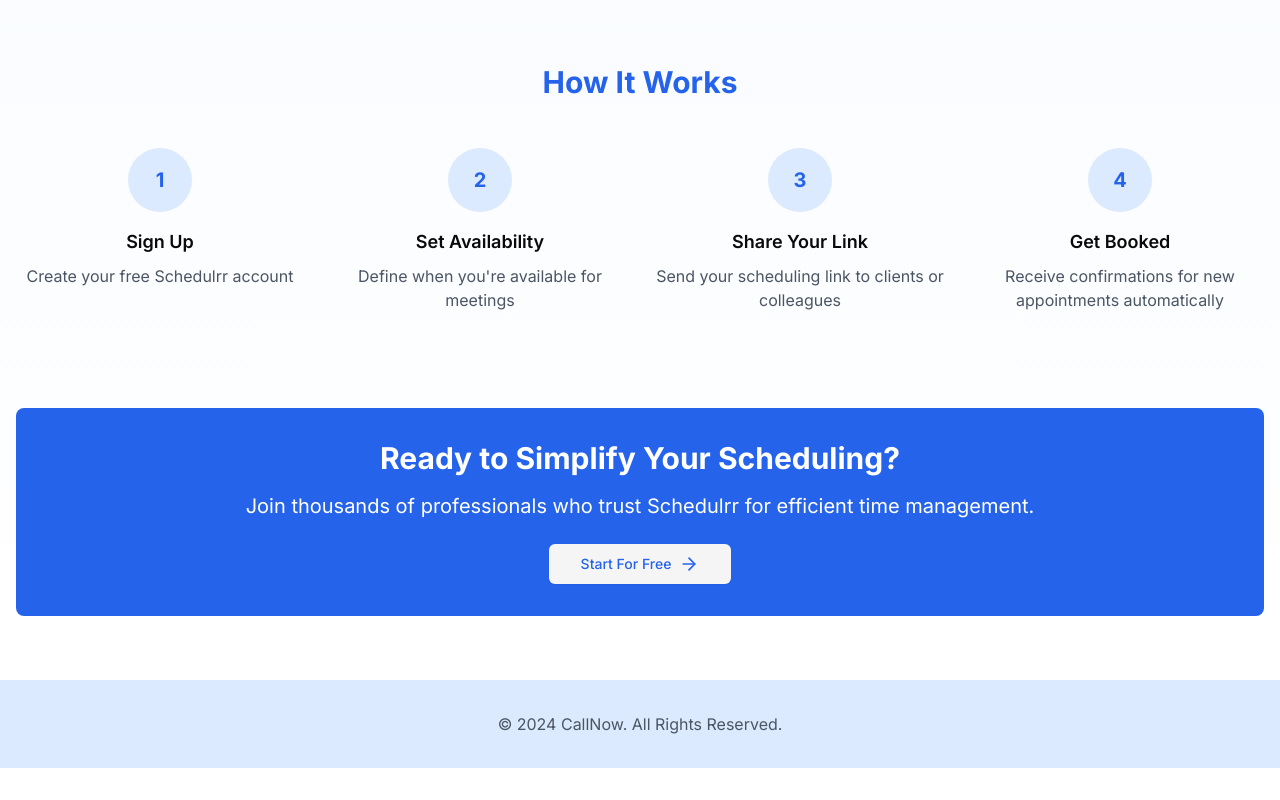
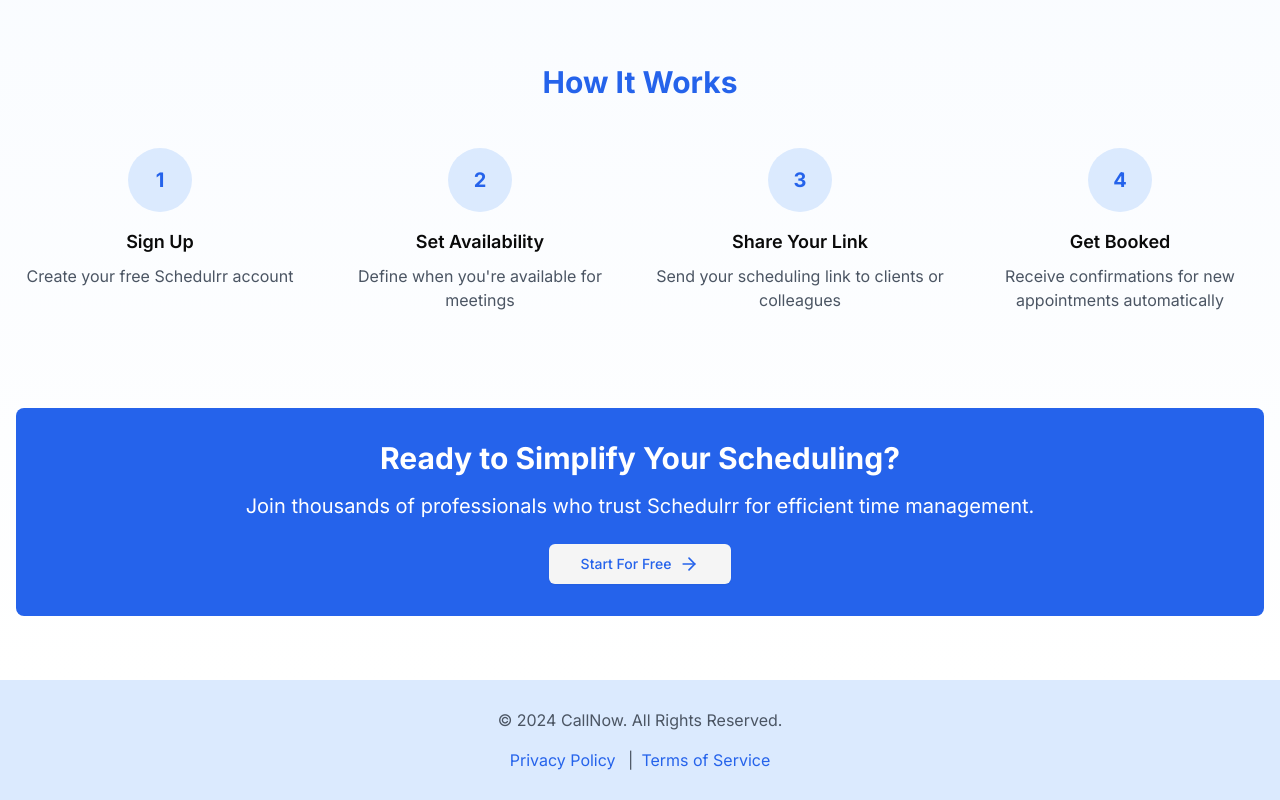
Before and after one commit to AlberCoder/Schedulrr, a Next.js app: page / in a window 1280 px wide. Shown: the part 1396-2196 px from the top of the page. Before the commit the page ends 2164 px from the top, so only its background shows below. Built offline with nearby package versions, Linux system fonts and the light colour scheme; no server answers.

Commit message:
Update layout.js

```diff
--- a/app/layout.js
+++ b/app/layout.js
@@ -24,11 +24,15 @@
           <main className="min-h-screen bg-gradient-to-b from-blue-50 to-white">
             {children}
           </main>
-          <footer className="bg-blue-100 py-8">
-            <div className="container mx-auto px-4 text-center text-gray-600">
-              <p>&copy; 2024 CallNow. All Rights Reserved.</p>
-            </div>
-          </footer>
+          <footer className="bg-blue-100 py-7">
+           <div className="container mx-auto px-4 text-center text-gray-600">
+            <p>&copy; 2024 CallNow. All Rights Reserved.</p>
+          <div className="mt-4">
+            <a href="/policy" className="text-blue-600 hover:underline mx-2">Privacy Policy</a> |
+            <a href="/terms" className="text-blue-600 hover:underline mx-2">Terms of Service</a>
+         </div>
+        </div>
+       </footer>
           <CreateEventDrawer />
         </body>
       </html>
```
